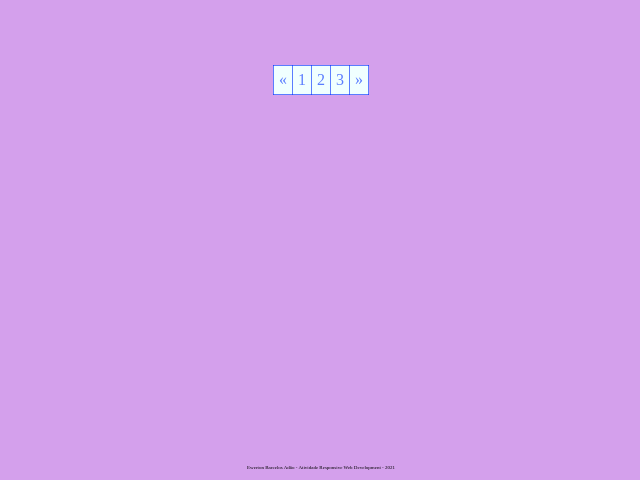
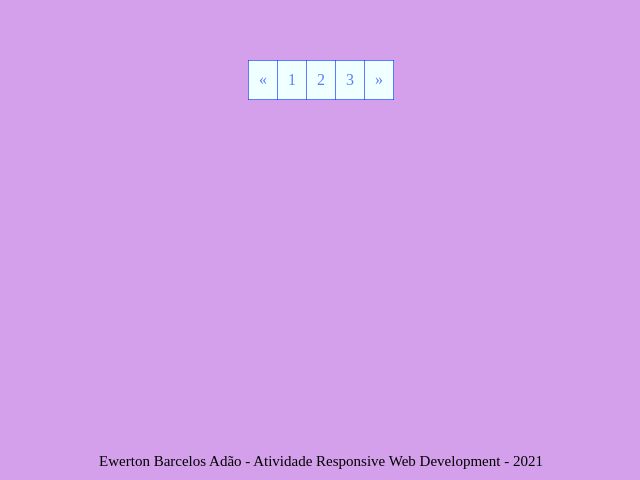
Before and after one commit to EwertonBar/course_web_responsive_4, a plain HTML site: page index.html in a window 1280 px wide. Shown: the part 320-800 px from the top of the page, without its empty margins (319-959 px from the left). Drawn offline with Linux system fonts and the light colour scheme.

Commit message:
Atualização CSS
Ajusta tamanho de letra e preenchimento da tabela.

```diff
--- a/style.css
+++ b/style.css
@@ -20,7 +20,7 @@ body{
 .paginação, .paginação th, .paginação td {
     border: 1px solid;
     border-collapse: collapse;
-    padding: 5px;
+    padding: 10px;
 }
 
 .paginação th, .paginação td:hover {
@@ -30,7 +30,7 @@ body{
 #foot {
     position: absolute;
     bottom: 10px;
-    font-size: 5px;
+    font-size: 15px;
     left: 50%;
     transform: translate(-50%,0%);
 }
```
